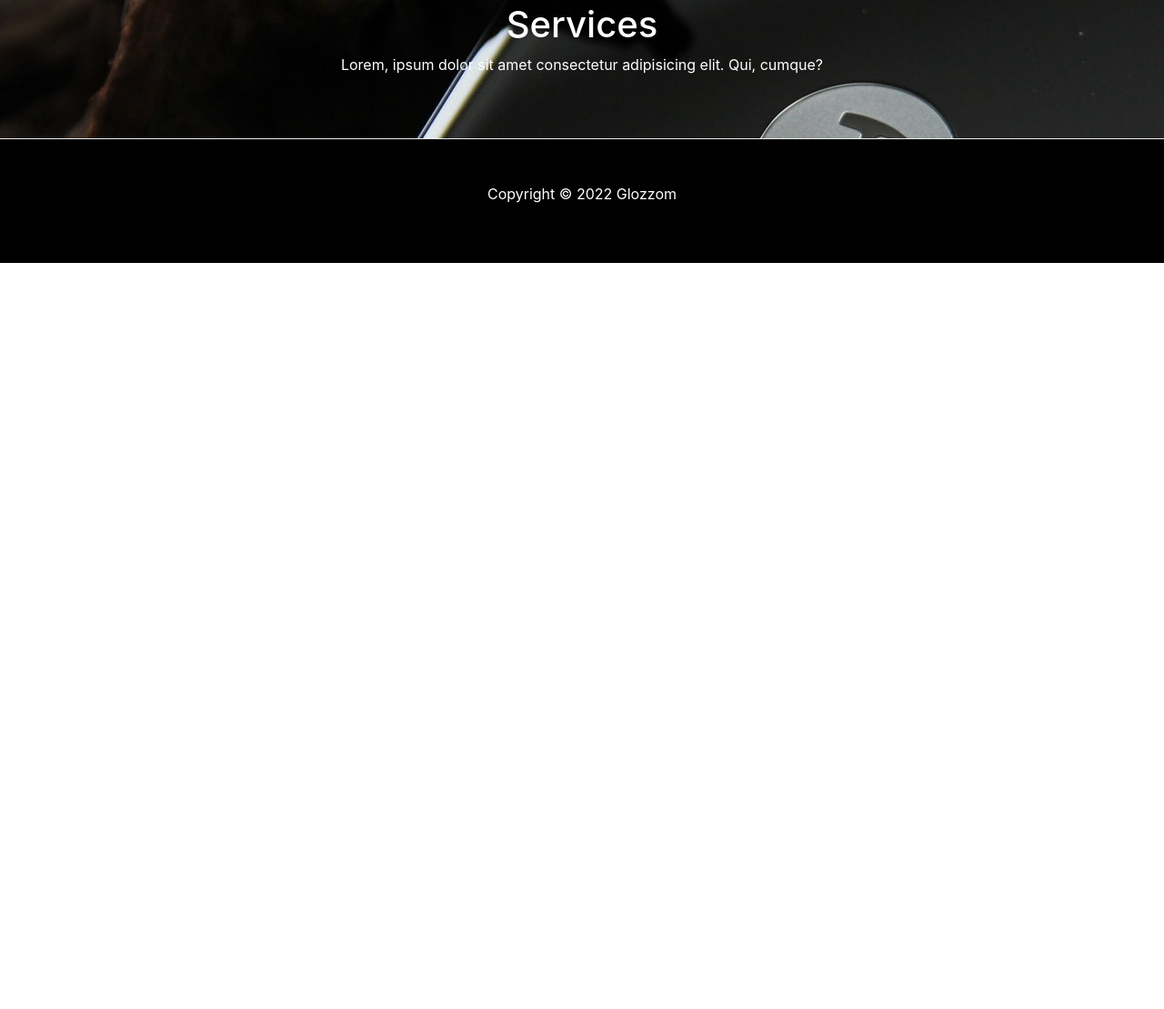
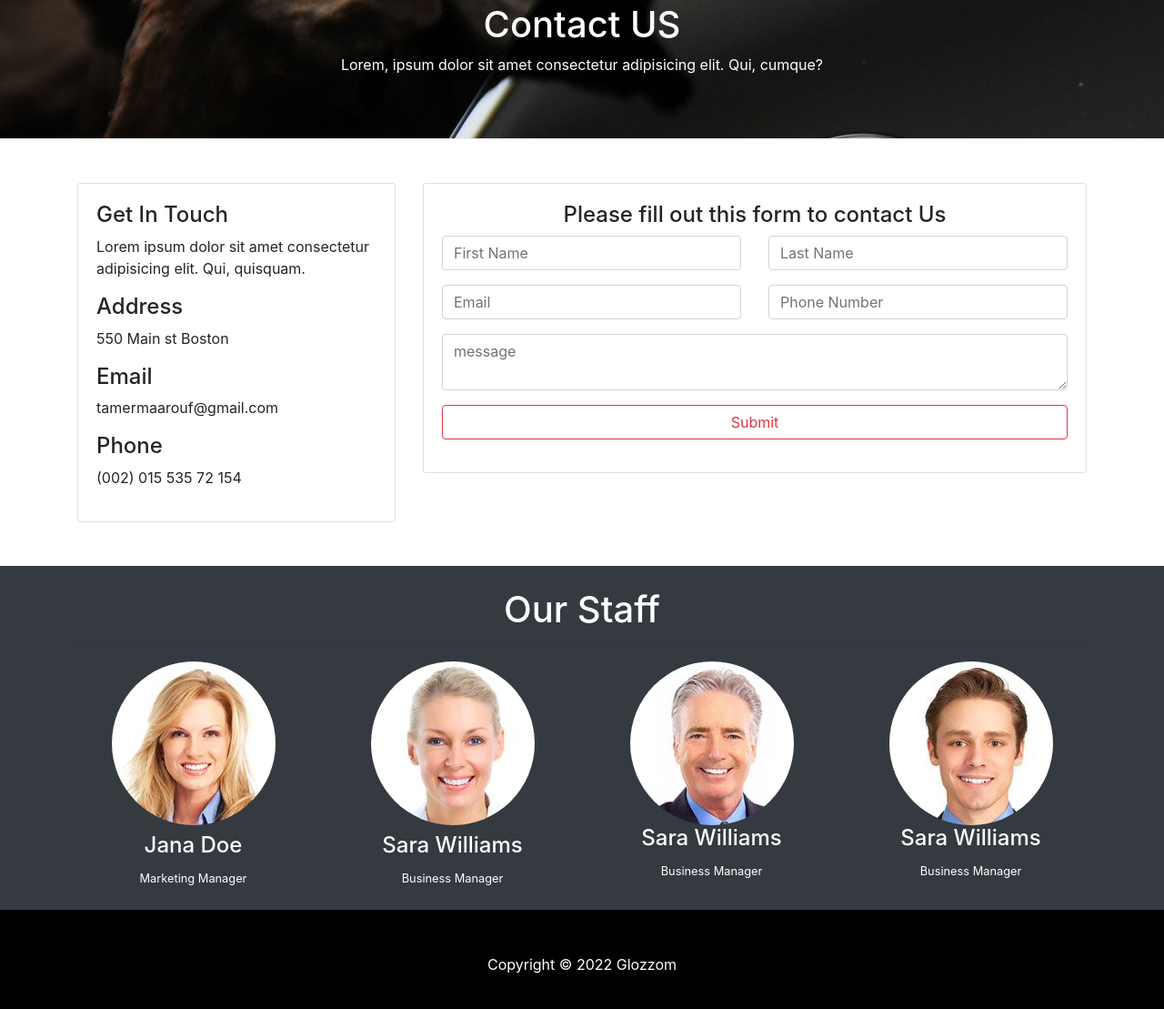
Before and after one commit to tamermaarouf/glozzom, a plain HTML site: page contact.html in a window 1280 px wide. Shown: the part 103-1212 px from the top of the page at 91% size. Before the commit the page ends 800 px from the top, so only its background shows below. Drawn offline with nearby package versions, Linux system fonts and the light colour scheme.

Commit message:
contact us page

```diff
--- a/contact.html
+++ b/contact.html
@@ -22,6 +22,7 @@
 
   <body>
     <!-- START HERE -->
+
     <!-- navbar -->
     <nav class="navbar bg-dark navbar-expand-sm navbar-dark">
       <div class="container">
@@ -58,7 +59,6 @@
         </div>
       </div>
     </nav>
-
     <!-- END NAVBAR -->
 
     <!-- PAGE HEADER -->
@@ -66,7 +66,7 @@
       <div class="container">
         <div class="row">
           <div class="col text-center m-auto">
-            <h1>Services</h1>
+            <h1>Contact US</h1>
             <p>
               Lorem, ipsum dolor sit amet consectetur adipisicing elit. Qui,
               cumque?
@@ -76,6 +76,108 @@
       </div>
     </header>
     <!-- END HEADER -->
+    <!-- CONTACT US -->
+
+    <section id="contact" class="py-5">
+      <div class="container">
+        <div class="row">
+          <div class="col-md-4">
+            <div class="card">
+              <div class="card-body">
+                <h4>Get In Touch</h4>
+                <p>Lorem ipsum dolor sit amet consectetur adipisicing elit. Qui, quisquam.</p>
+                <h4>Address</h4>
+                <p>550 Main st Boston</p>
+                <h4>Email</h4>
+                <p>tamermaarouf@gmail.com</p>
+                <h4>Phone</h4>
+                <p>(002) 015 535 72 154</p>
+              </div>
+            </div>
+          </div>
+          <div class="col-md-8 text-center">
+            <div class="card">
+              <div class="card-body">
+                <h4>Please fill out this form to contact Us</h4>
+                  <form>
+                    <div class="row">
+                      <div class="col-md-6">
+                        <div class="form-group">
+                          <input type="text" class="form-control" name="inputName" id="inputName" placeholder="First Name">
+                        </div>
+                      </div>
+                      <div class="col-md-6">
+                        <div class="form-group">
+                          <input type="text" class="form-control" name="inputName" id="inputName" placeholder="Last Name">
+                        </div>
+                      </div>
+                    </div>
+                    <div class="row">
+                      <div class="col-md-6">
+                        <div class="form-group">
+                          <input type="email" class="form-control" name="inputName" id="inputName" placeholder="Email">
+                        </div>
+                      </div>
+                      <div class="col-md-6">
+                        <div class="form-group">
+                          <input type="phone" class="form-control" name="inputName" id="inputName" placeholder="Phone Number">
+                        </div>
+                      </div>
+                    </div>
+                    <div class="row">
+                      <div class="col-md-12">
+                        <div class="form-group">
+                          <textarea name="" class="form-control" placeholder="message"></textarea>
+                        </div>
+                      </div>
+                      <div class="col-md-12">
+                        <div class="form-group">
+                          <button type="submit" class="btn btn-outline-danger btn-block">Submit</button>
+                        </div>
+                      </div>
+                    </div>
+                    <div class="row">
+                    </div>
+                  </form>
+              </div>
+            </div>
+          </div>
+        </div>
+      </div>
+    </section>
+    <!-- OUR STAFF -->
+    <section id="staff" class="p-4 bg-dark text-white text-center">
+      <div class="container">
+        <div class="row">
+          <div class="col">
+            <h1>Our Staff</h1>
+            <hr>
+          </div>
+        </div>
+        <div class="row">
+          <div class="col-md-3">
+            <img class="img-fluid rounded-circle mb-2" src="img/person1.jpg" alt="">
+            <h4 class="">Jana Doe</h4>
+            <small>Marketing Manager</small>
+          </div>
+          <div class="col-md-3">
+            <img class="img-fluid rounded-circle mb-2" src="img/person2.jpg" alt="">
+            <h4>Sara Williams</h4>
+            <small>Business Manager</small>
+          </div>
+          <div class="col-md-3">
+            <img class="img-fluid rounded-circle" src="img/person3.jpg" alt="">
+            <h4>Sara Williams</h4>
+            <small>Business Manager</small>
+          </div>
+          <div class="col-md-3">
+            <img class="img-fluid rounded-circle" src="img/person4.jpg" alt="">
+            <h4>Sara Williams</h4>
+            <small>Business Manager</small>
+          </div>
+        </div>
+      </div>
+    </section>
 
     <!-- FOOTER -->
     <footer id="main-footer" class="text-center py-5">
@@ -87,6 +189,7 @@
         </div>
       </div>
     </footer>
+    <!-- END FOOTER -->
 
     <script
       src="http://code.jquery.com/jquery-3.3.1.min.js"
```
Also changed, not shown: about.html (+1 -1 lines), blog.html (+1 -1 lines), index.html (+1 -1 lines), services.html (+1 -1 lines).
